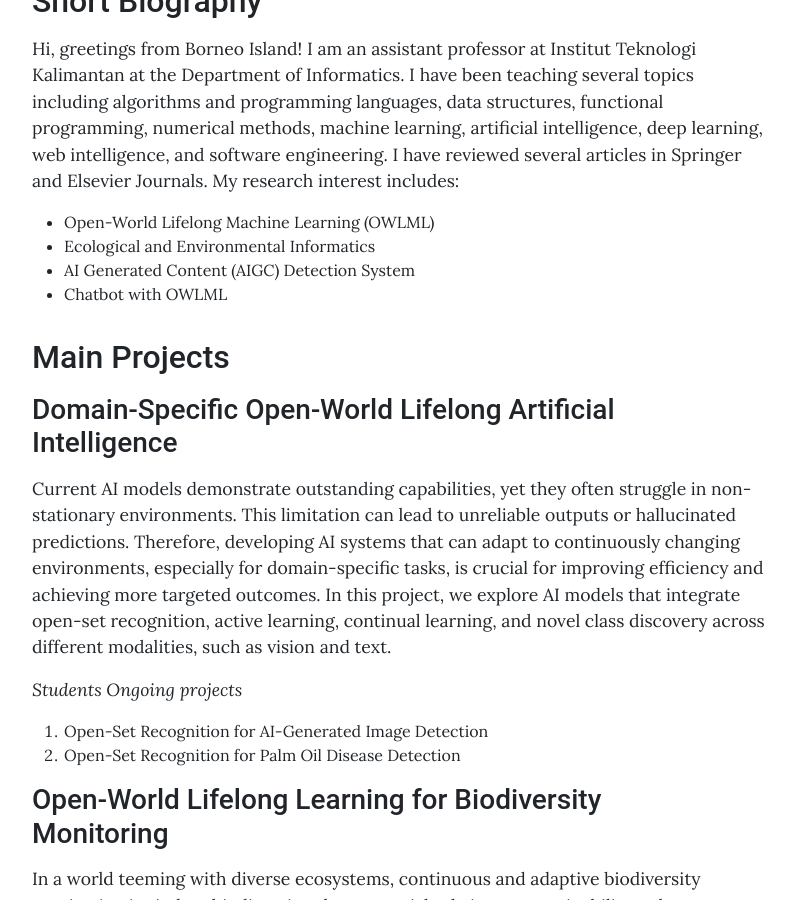
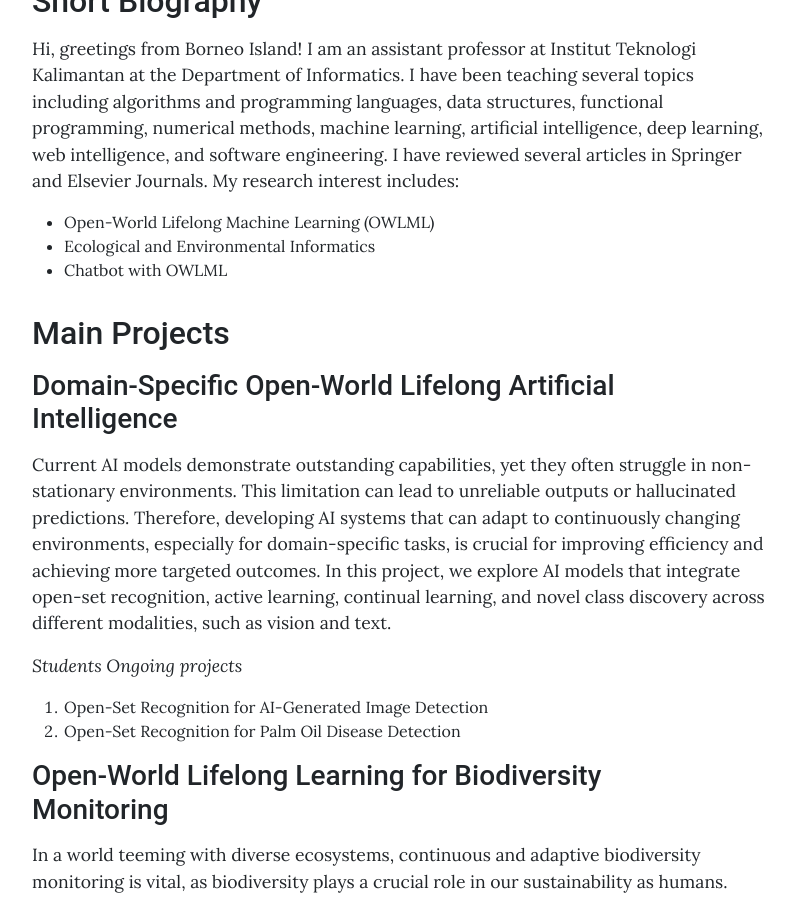
Before and after one commit to gusti-alfarisy/gusti-alfarisy.github.io, a Jekyll site: the page built from pages/home.md, in a window 1280 px wide and 900 px high, scrolled down 1545 px. Shown: the whole window, without its empty margins (240-1035 px from the left). Built offline with Jekyll 4.4.1, drawn with Linux system fonts in a browser that asks for light colours.

Commit message:
update home page

```diff
--- a/pages/home.md
+++ b/pages/home.md
@@ -30,7 +30,6 @@ Hi, greetings from Borneo Island! I am an assistant professor at Institut Teknol
 
 - Open-World Lifelong Machine Learning (OWLML)
 - Ecological and Environmental Informatics
-- AI Generated Content (AIGC) Detection System
 - Chatbot with OWLML
 
 ## Main Projects
```
